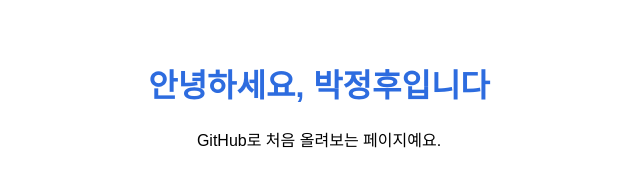
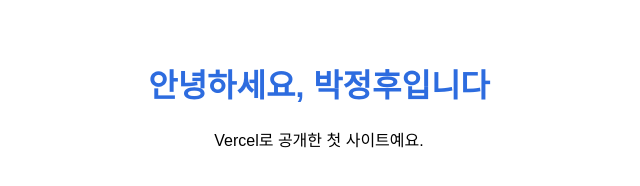
Before and after one commit to jh01-bot/practice, a plain HTML site: page index.html in a window 1280 px wide. Shown: the full height of the page, 321-961 px from the left. Drawn offline with Linux system fonts and the light colour scheme.

Commit message:
문구 수정

```diff
--- a/index.html
+++ b/index.html
@@ -11,6 +11,6 @@
 </head>
 <body>
   <h1>안녕하세요, 박정후입니다</h1>
-  <p>GitHub로 처음 올려보는 페이지예요.</p>
+  <p>Vercel로 공개한 첫 사이트예요.</p>
 </body>
 </html>
```
